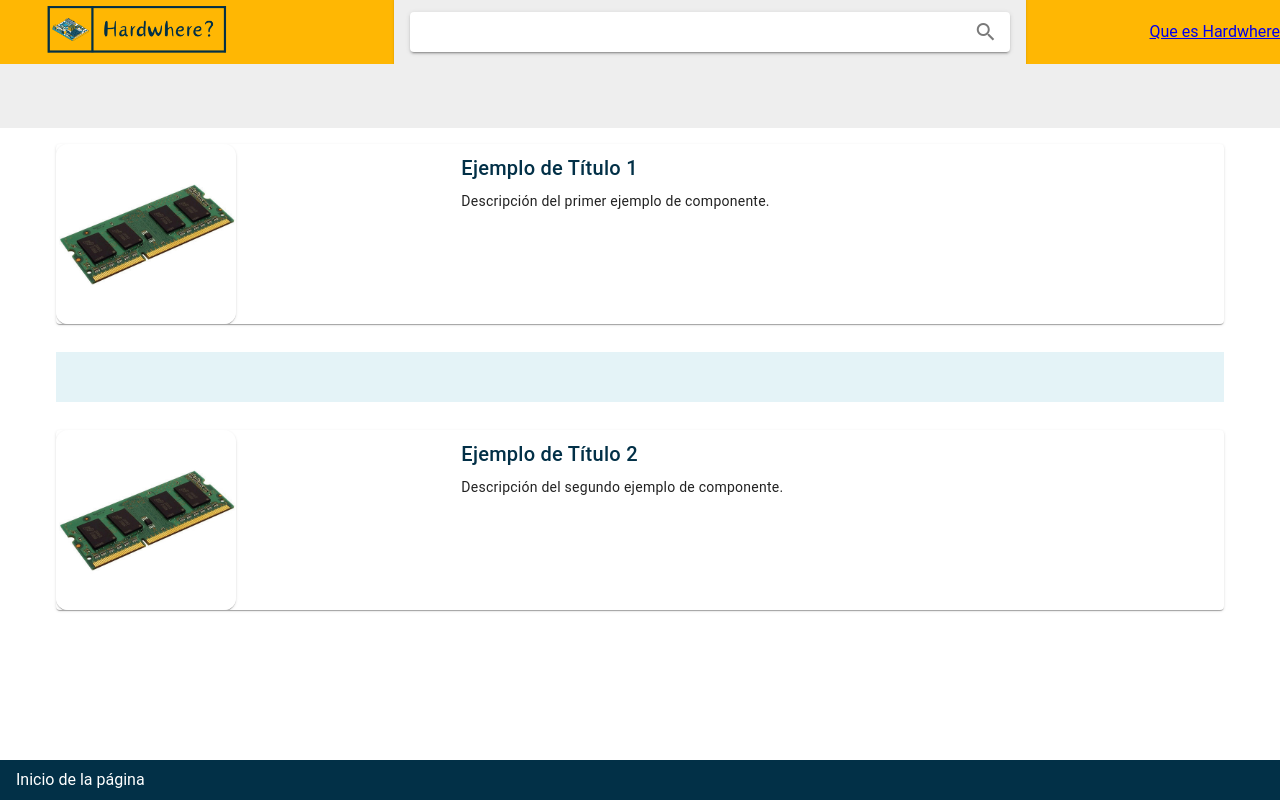
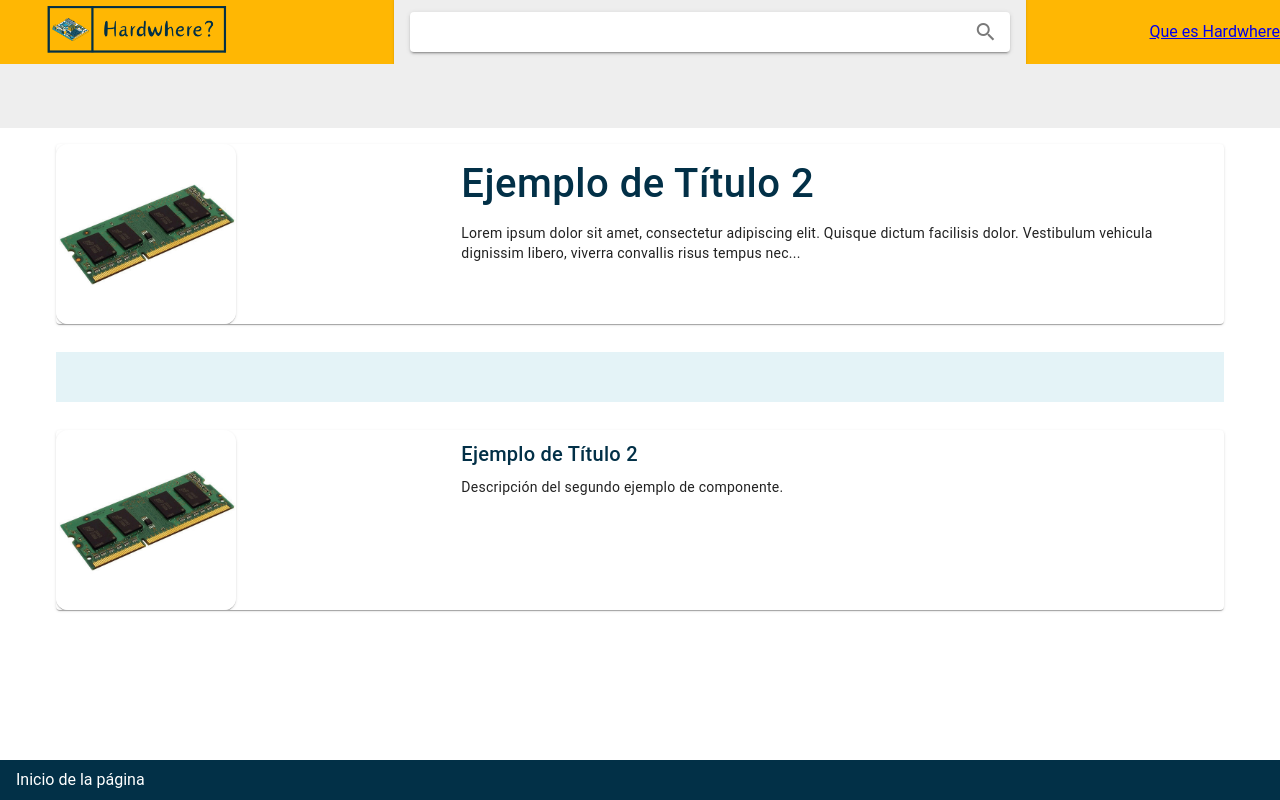
Before and after one commit to JohnFSDev/Hardwhere, a Vue app: page /search in a window 1280 px wide. Built offline with nearby package versions, Linux system fonts and the light colour scheme.

Commit message:
Font-Size

```diff
--- a/src/components/Busqueda.vue
+++ b/src/components/Busqueda.vue
@@ -37,9 +37,9 @@
 
       <!-- Columna para el contenido -->
       <v-col cols="8">
-        <v-card-title class="custom-title">Ejemplo de Título 1</v-card-title>
+        <v-card-title class="custom-title bigger-font">Ejemplo de Título 2</v-card-title>
         <v-card-text>
-          Descripción del primer ejemplo de componente.
+          Lorem ipsum dolor sit amet, consectetur adipiscing elit. Quisque dictum facilisis dolor. Vestibulum vehicula dignissim libero, viverra convallis risus tempus nec...
         </v-card-text>
       </v-col>
     </v-row>
@@ -80,7 +80,9 @@
 
 <style>
 
-
+.bigger-font {
+  font-size: 40px; /* Cambiar el tamaño de la fuente según sea necesario */
+}
 
 v-footer a {
   text-decoration: none; /* Quita el subrayado */
```
